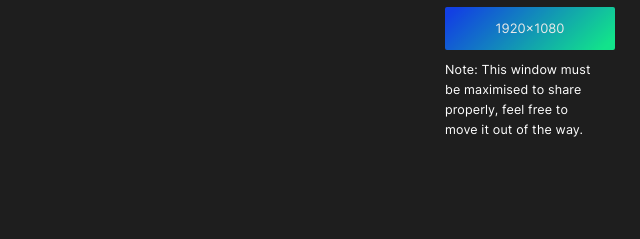
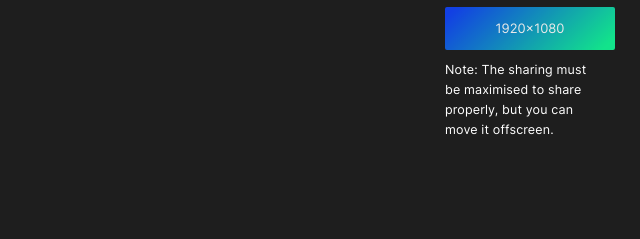
Before and after one commit to simonharrisco/WNDW.app, an Electron app: page src/index.html in a window 1280 px wide. Shown: the part 200-439 px from the top of the page, 640-1280 px from the left. Drawn offline with Linux system fonts and the light colour scheme; no server answers.

Commit message:
Spring Cleaning

```diff
--- a/package.json
+++ b/package.json
@@ -7,7 +7,7 @@
   "scripts": {
     "start": "electron-forge start",
     "package": "electron-forge package",
-    "make": "electron-forge make",
+    "make": "electron-forge make -mwl",
     "publish": "electron-forge publish",
     "lint": "echo \"No linting configured\""
   },
--- a/src/index.css
+++ b/src/index.css
@@ -40,7 +40,7 @@ h2{
 }
 .videoWrapper{
   position: relative;
-  overflow-x:scroll;
+  overflow-x:auto;
   overflow-y:hidden;
 }
 video{
--- a/src/index.html
+++ b/src/index.html
@@ -32,8 +32,8 @@
         <span>1920x1080</span>
       </button>
       <div id="note">
-        Note: This window must be maximised to share properly, feel free to move
-        it out of the way.
+        Note: The sharing must be maximised to share properly, but you can move
+        it offscreen.
       </div>
       <!-- <div>
         <input type="number" id="width" />
--- a/src/index.js
+++ b/src/index.js
@@ -43,7 +43,6 @@ ipcMain.on("screen-capture", async (event, arg) => {
       thumbnailSize: { width: 300, height: 300 },
     })
     .then((sources) => {
-      console.log("sources", sources);
       event.sender.send("screen-capture-reply", sources);
     });
 });
```
Also changed, not shown: 1 other file.
